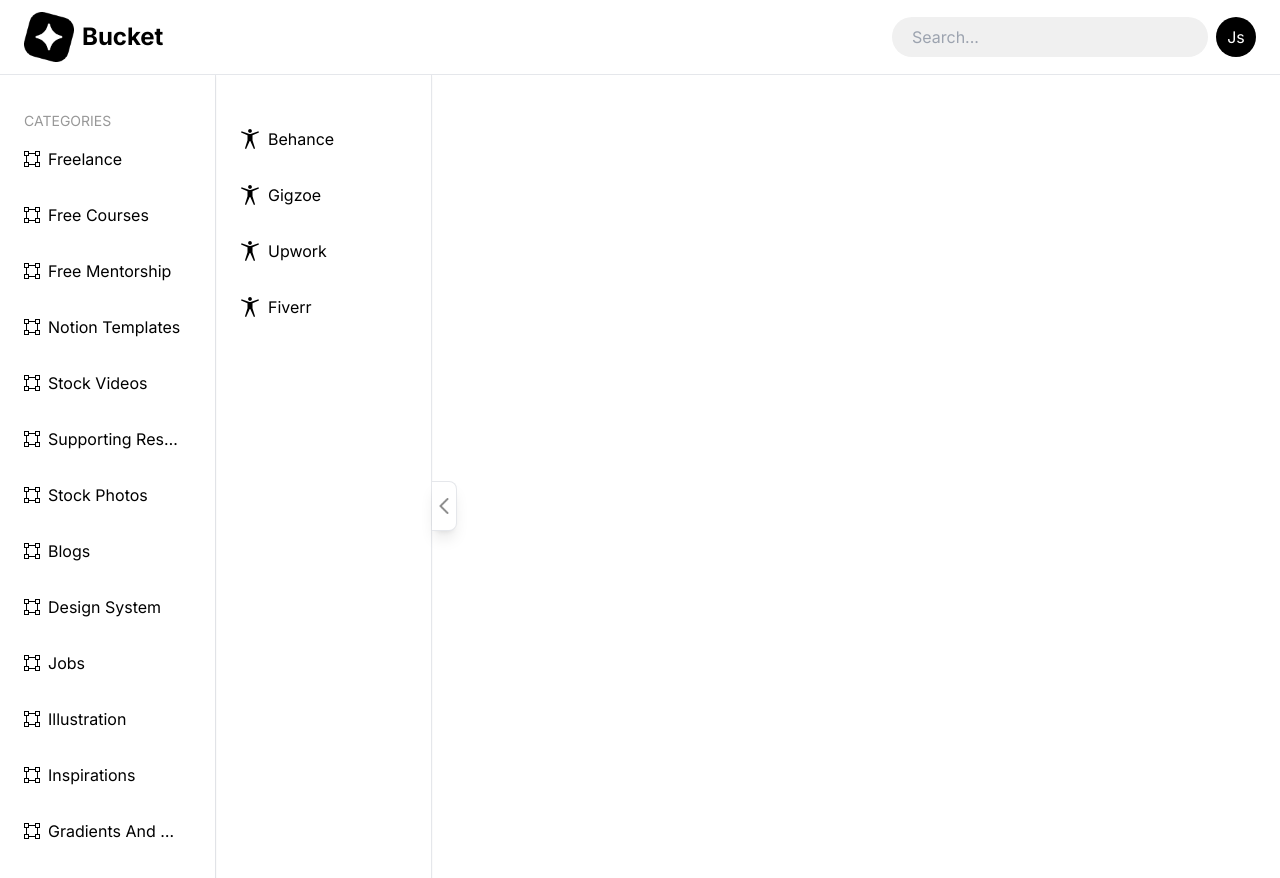
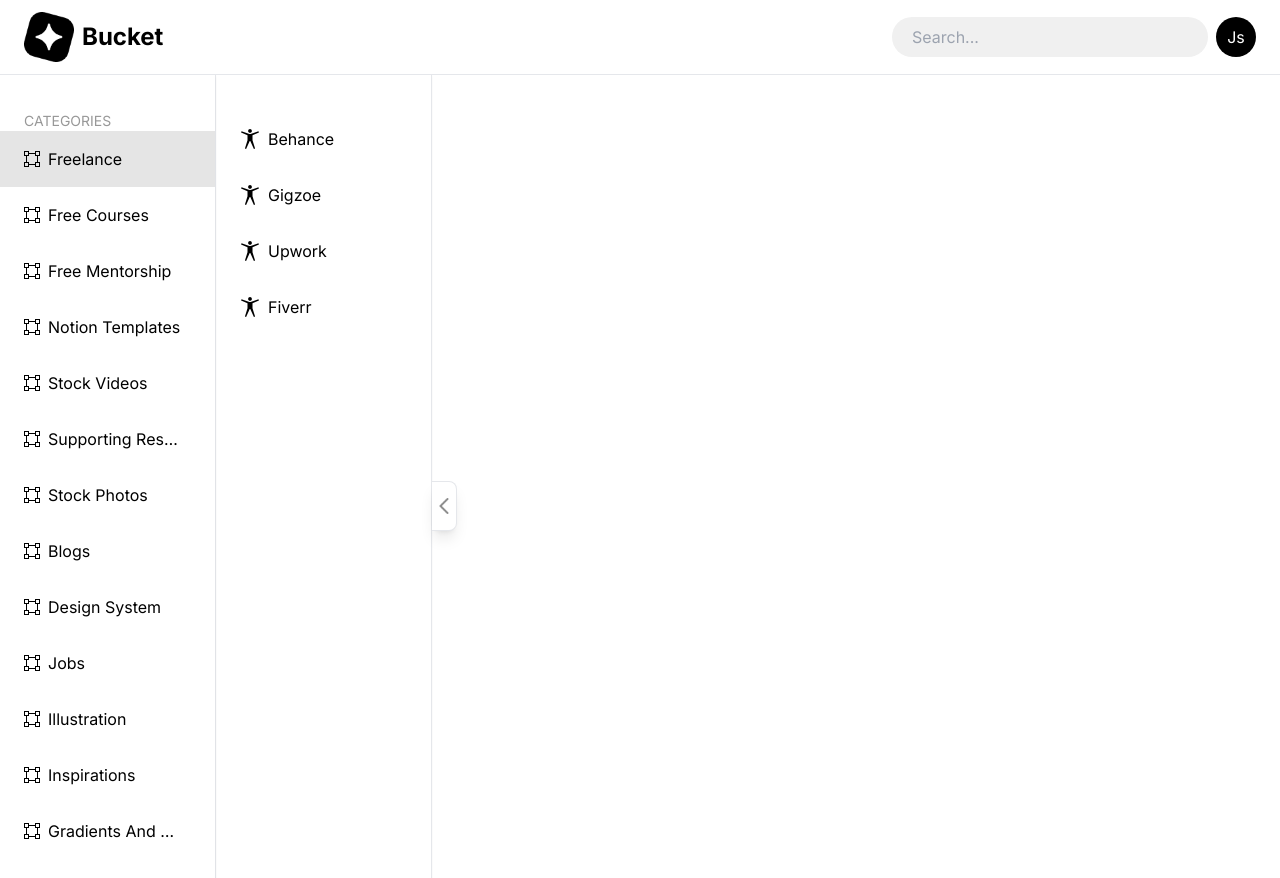
Before and after one commit to Shivam0710/NicheNet, a Next.js app: page / in a window 1280 px wide. Shown: the top 878 px of the page. Built offline with nearby package versions, Linux system fonts and the light colour scheme.

Commit message:
Design v2

```diff
--- a/Contexts/ComponentContext.tsx
+++ b/Contexts/ComponentContext.tsx
@@ -1,8 +1,10 @@
 import { ComponentContextType } from "@/models/ComponentContext";
-import { useState, createContext } from "react";
-import ReactDOM from "react-dom/client";
+import { createContext } from "react";
 
 export const ComponentContext = createContext<ComponentContextType>({
     isCollapsed: false,
-    handleClick: () => {}
+    handleClick: () => {},
+    selectedCategory: "freelance",
+    selectedSubCategory: '',
+    handleSubcategoryClick: () => {}
 })
--- a/app/page.tsx
+++ b/app/page.tsx
@@ -4,8 +4,7 @@
 import { data } from '@/db'
 import { getSubcategoryData } from "@/helper/getSubcategoryData";
 import SubcategorySelection from "@/components/homepage/SubcategorySelection";
-import { useContext, useState } from "react";
-import { createContext } from "vm";
+import { useState } from "react";
 import { ComponentContext } from "@/Contexts/ComponentContext";
 
 export default function Home({ params,
@@ -16,8 +15,13 @@
   const categories = Object.keys(data)
   const category: string = String (searchParams?.category || categories[0]);
   const [isCollapsed, setIsCollapsed] = useState(false)
+  const [subCategory, setSubCategory] = useState("")
   const handleClick = () => {
     setIsCollapsed(!isCollapsed)
+  }
+
+  const handleSubcategoryClick = (subcategory: string) => {
+    setSubCategory(subcategory)
   }
   const subCategories = getSubcategoryData(category)
 
@@ -25,7 +29,7 @@
     <>
       <main className="">
         <div className="flex">
-          <ComponentContext.Provider value={{ isCollapsed, handleClick }}>
+          <ComponentContext.Provider value={{ isCollapsed, handleClick, selectedCategory: category, selectedSubCategory: subCategory, handleSubcategoryClick  }}>
             <Categories showHeading={true} categories={categories} isMainCategoriesTab={true} handleClick={null} />
             <SubcategorySelection subCategories={subCategories} />
           </ComponentContext.Provider>
--- a/components/homepage/CategoryWithIconLink.tsx
+++ b/components/homepage/CategoryWithIconLink.tsx
@@ -9,9 +9,10 @@
 
 const CategoryWithIconLink: React.FC<CategoryWithIconProps> = ({ icon, text }) => {
     const componentContext = useContext(ComponentContext)
+    const selectedCategory = componentContext.selectedCategory
 
     return (
-        <Link href={`/?category=${text}`} className="flex items-center gap-2 py-4 text-center w-full grow hover:bg-[#F5F5F5] cursor-pointer px-6 last:mb-[100px]">
+        <Link href={`/?category=${text}`} className={`flex items-center gap-2 py-4 text-center w-full grow hover:bg-[rgba(0,0,0,.1)] cursor-pointer px-6 last:mb-[100px] ${text === selectedCategory ? 'bg-[rgba(0,0,0,.1)]' : ''}`}>
             {icon}
             { !componentContext.isCollapsed &&
                 <p title={text.split("_").join(" ")} className="w-[80%] text-left overflow-auto whitespace-nowrap no-scrollbar capitalize text-ellipsis"> {text.split("_").join(" ")} </p>
--- a/components/homepage/SubcategorySelection.tsx
+++ b/components/homepage/SubcategorySelection.tsx
@@ -1,22 +1,24 @@
 "use client"
 
-import { useEffect, useState } from "react"
+import { useContext, useEffect, useState } from "react"
 import Categories from "./Categories"
 import WebpageDisplay from "./WebpageDisplay"
 import { SubCategoryModel } from "@/models/SubCategoryModel"
+import { ComponentContext } from "@/Contexts/ComponentContext"
 
 interface SubCategoryProps {
     subCategories: Array<any>,
 }
 
 export const SubcategorySelection: React.FC<SubCategoryProps> = ({ subCategories }) => {
-    const subCategoryNames = subCategories?.map(category => (category.name))
+    const componentContext = useContext(ComponentContext)
     const [selectedSubCategory, setSelectedSubCategory] = useState<SubCategoryModel>()
     const [selectedCategoryName, setSelectedCategoryName] = useState("")
 
     useEffect(() => {
         let selected = subCategories.filter(subcategory => subcategory.name === selectedCategoryName)[0]
         setSelectedSubCategory(selected)
+        componentContext.handleSubcategoryClick(selected?.name)
     }, [selectedCategoryName])
 
     const handleCategoryClick = (name: string) => {
--- a/components/homepage/SubcategoryWithIcon.tsx
+++ b/components/homepage/SubcategoryWithIcon.tsx
@@ -18,8 +18,9 @@
     const [error, setError] = useState(false)
     const componentContext = useContext(ComponentContext)
 
+    // console.log(componentContext.selectedCategory, "SELECTED")
     return (
-        <div onClick={() => onClick(text)} className="flex items-center gap-2 py-4 text-center w-full grow hover:bg-[#F5F5F5] cursor-pointer px-6 last:mb-[100px]">
+        <div onClick={() => onClick(text)} className={`flex items-center gap-2 py-4 text-center w-full grow hover:bg-[rgba(0,0,0,.1)] cursor-pointer px-6 last:mb-[100px] ${componentContext.selectedSubCategory == text ? 'bg-[rgba(0,0,0,.1)]' : ''}`}>
             { !error ?
                 <img onError={() => setError(true)} className="h-4 w-4 rounded-full" src={getFaviconFromLink(url)||""} alt="" />
                 :
--- a/components/homepage/WebpageDisplay.tsx
+++ b/components/homepage/WebpageDisplay.tsx
@@ -39,7 +39,7 @@
                     <iframe className='h-full mx-10 rounded-2xl' src={url} onLoad={() => setLoading(false)} />
                 </div>
                 :
-                <div className='w-[90%] border-l-0 flex flex-col py-4 background-[#F6F6F6] border overflow-hidden gap-4 justify-between'>
+                <div className='w-[90%] border-l-0 flex flex-col py-4 bg-[#F6F6F6] border overflow-hidden gap-4 justify-between'>
                     <AddressBar link={url||""} />
                     <MainSiteContent siteName={name} description={description} link={url} />
                     <ImageScroller />
--- a/models/ComponentContext.ts
+++ b/models/ComponentContext.ts
@@ -1,4 +1,7 @@
 export interface ComponentContextType {
     isCollapsed: boolean,
-    handleClick: Function
+    handleClick: Function,
+    selectedCategory: string,
+    selectedSubCategory: string,
+    handleSubcategoryClick: Function
 }
```
